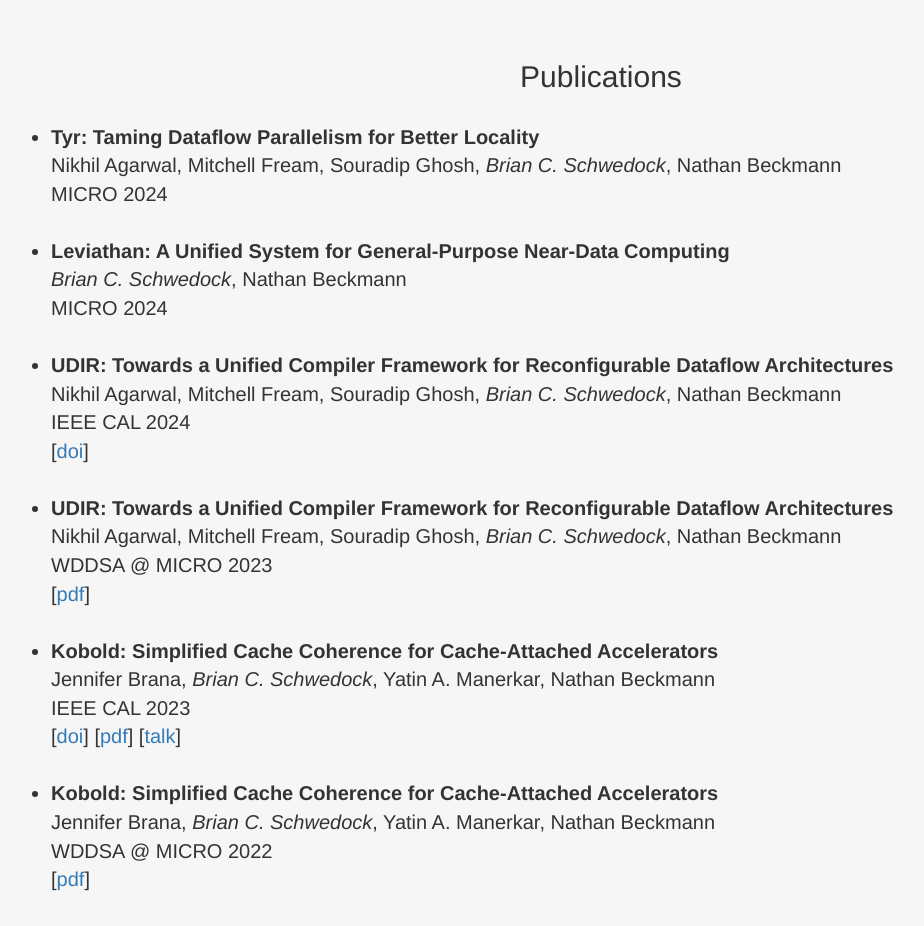
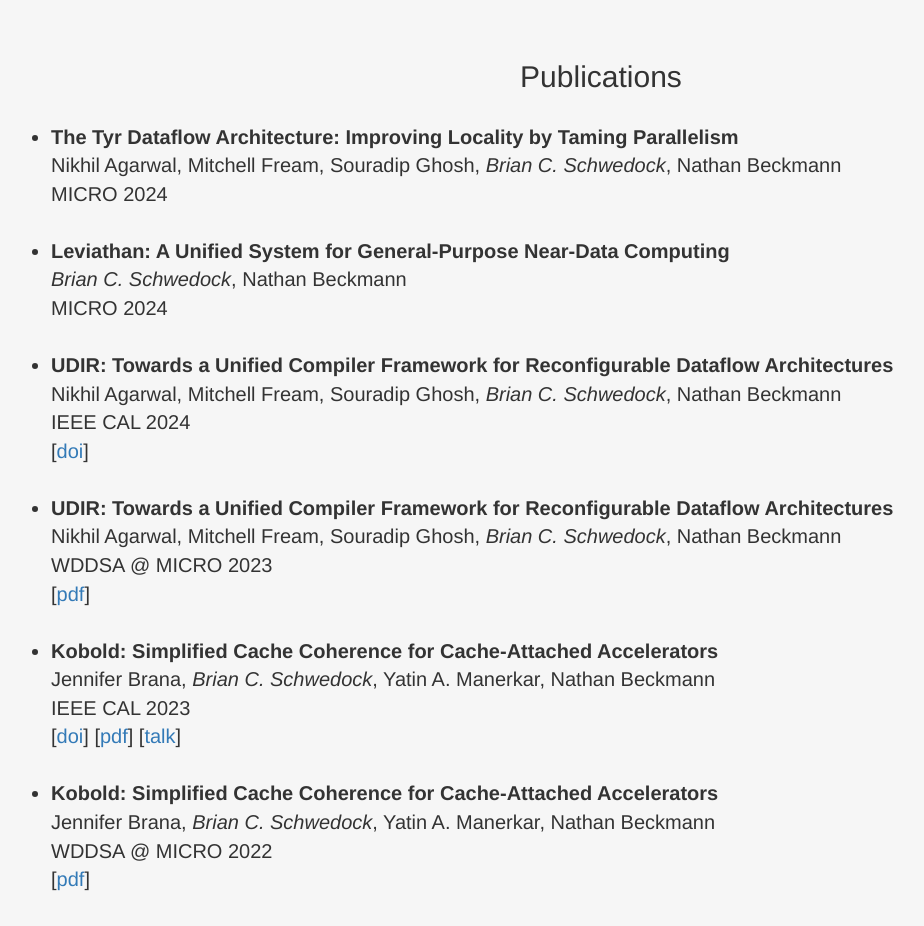
Before and after one commit to brian-schwedock/brian-schwedock.github.io, a plain HTML site: page index.html in a window 1280 px wide. Shown: the part 1160-2086 px from the top of the page, without its empty margins (39-963 px from the left). Drawn offline with nearby package versions, Linux system fonts and the light colour scheme.

Commit message:
[pubs] Updated Tyr.

```diff
--- a/index.html
+++ b/index.html
@@ -120,7 +120,7 @@
       <ul class="publication-list">
 
         <li>
-          <strong>Tyr: Taming Dataflow Parallelism for Better Locality</strong>
+          <strong>The Tyr Dataflow Architecture: Improving Locality by Taming Parallelism</strong>
           <br>
           Nikhil Agarwal, Mitchell Fream, Souradip Ghosh, <em>Brian C. Schwedock</em>, Nathan Beckmann
           <br>
```
Also changed, not shown: 1 other file.
